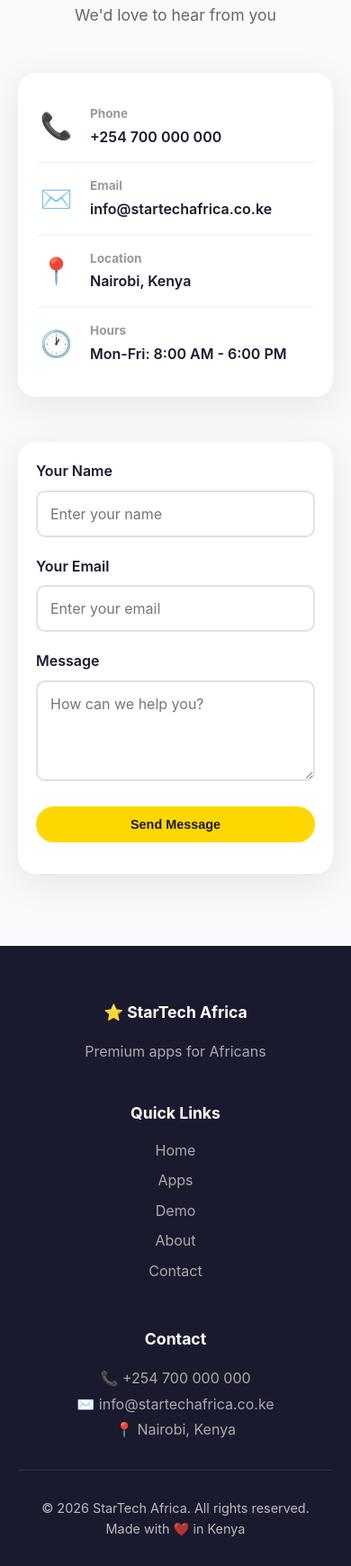
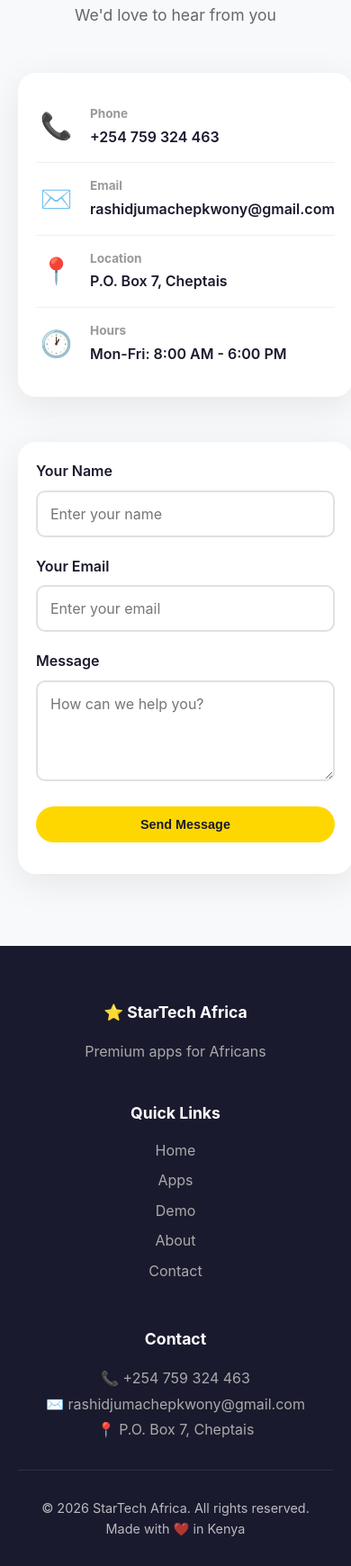
Before and after one commit to startechafricatechnologies-blip/star-tech-africa, a website: page public/index.html in a window 390 px wide. Shown: the part 3173-4913 px from the top of the page at 90% size. Drawn offline with Linux system fonts and the light colour scheme; no server answers.

Commit message:
Update contact info: phone, email, location

```diff
--- a/public/index.html
+++ b/public/index.html
@@ -183,21 +183,21 @@
                         <div class="contact-icon">📞</div>
                         <div>
                             <h4>Phone</h4>
-                            <p>+254 700 000 000</p>
+                            <p>+254 759 324 463</p>
                         </div>
                     </div>
                     <div class="contact-item">
                         <div class="contact-icon">✉️</div>
                         <div>
                             <h4>Email</h4>
-                            <p>info@startechafrica.co.ke</p>
+                            <p>rashidjumachepkwony@gmail.com</p>
                         </div>
                     </div>
                     <div class="contact-item">
                         <div class="contact-icon">📍</div>
                         <div>
                             <h4>Location</h4>
-                            <p>Nairobi, Kenya</p>
+                            <p>P.O. Box 7, Cheptais</p>
                         </div>
                     </div>
                     <div class="contact-item">
@@ -249,9 +249,9 @@
                 </div>
                 <div class="footer-col">
                     <h4>Contact</h4>
-                    <p>📞 +254 700 000 000</p>
-                    <p>✉️ info@startechafrica.co.ke</p>
-                    <p>📍 Nairobi, Kenya</p>
+                    <p>📞 +254 759 324 463</p>
+                    <p>✉️ rashidjumachepkwony@gmail.com</p>
+                    <p>📍 P.O. Box 7, Cheptais</p>
                 </div>
             </div>
             <div class="footer-bottom">
```
